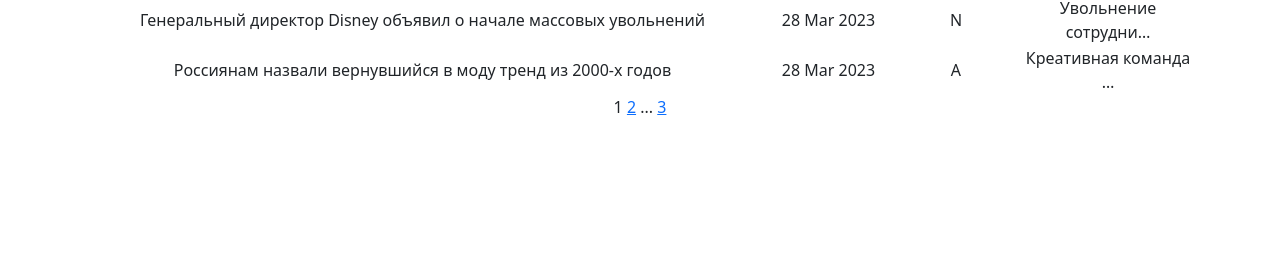
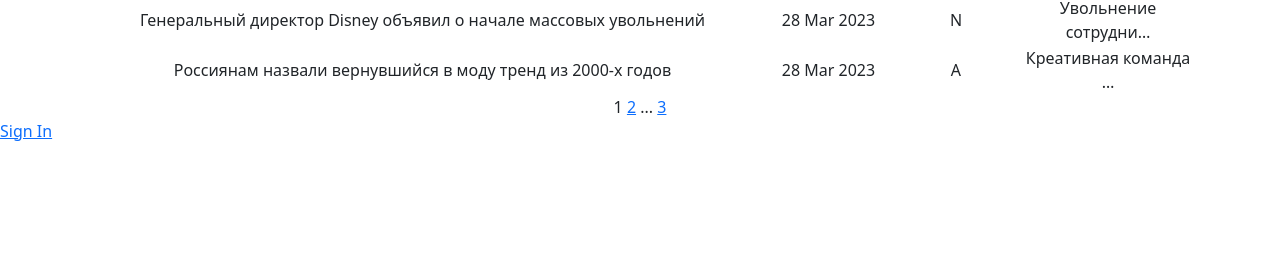
Before and after one commit to Alexey-dn/DjangoNews, a Django app: page /news/ in a window 1280 px wide. Shown: the part 538-800 px from the top of the page. Run offline with Django 4.2, Linux system fonts and the light colour scheme; data comes from the database, SQL or seed files in the repository; some libraries are stand-ins or nearby versions.

Commit message:
add signout button if login and signin if logout

```diff
--- a/News/templates/flatpages/default.html
+++ b/News/templates/flatpages/default.html
@@ -56,5 +56,10 @@
                 </div>
             </div>
         </div>
+    {% if request.user.is_authenticated %}
+        <a href="{% url 'account_logout' %}">Sign Out</a>
+    {% else %}
+        <a href="{% url 'account_login' %}">Sign In</a>
+    {% endif %}
     </body>
 </html>
```
